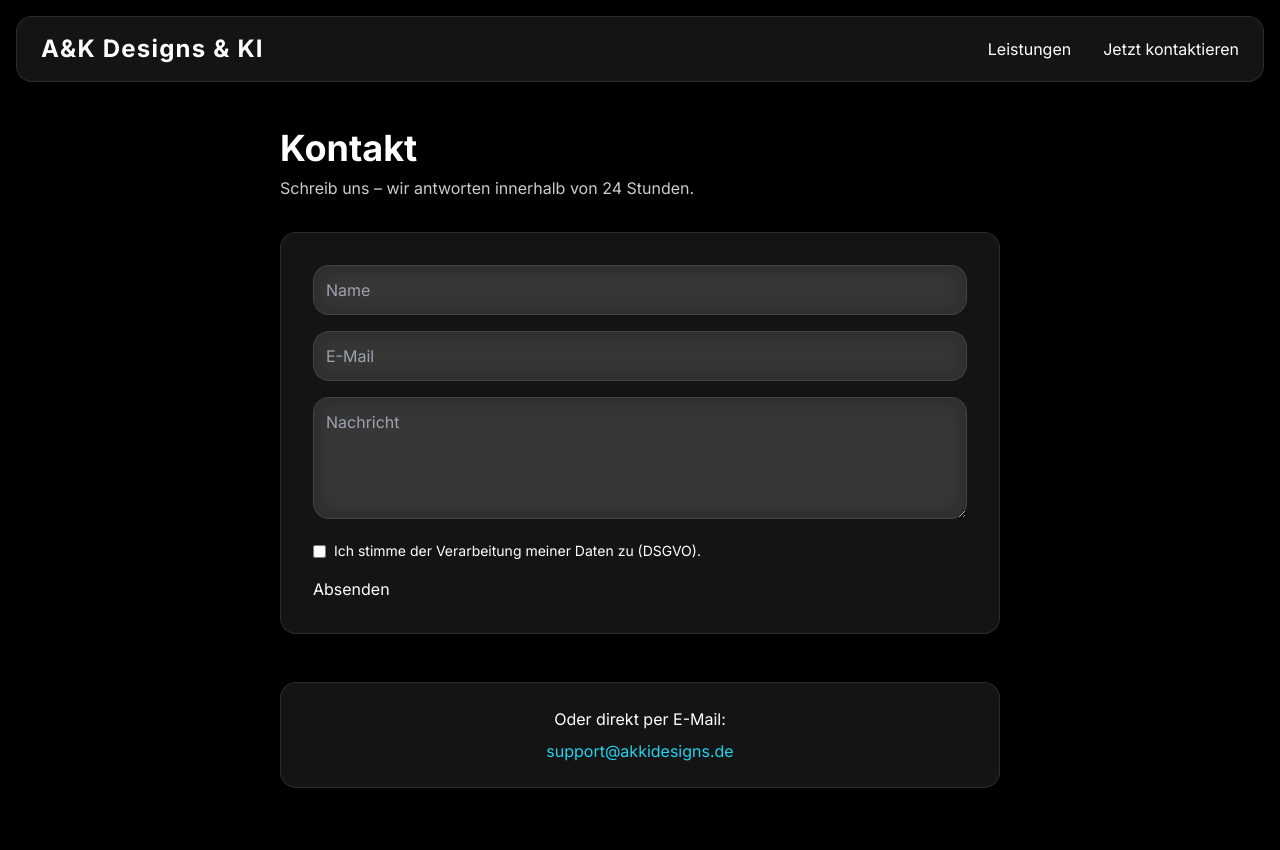
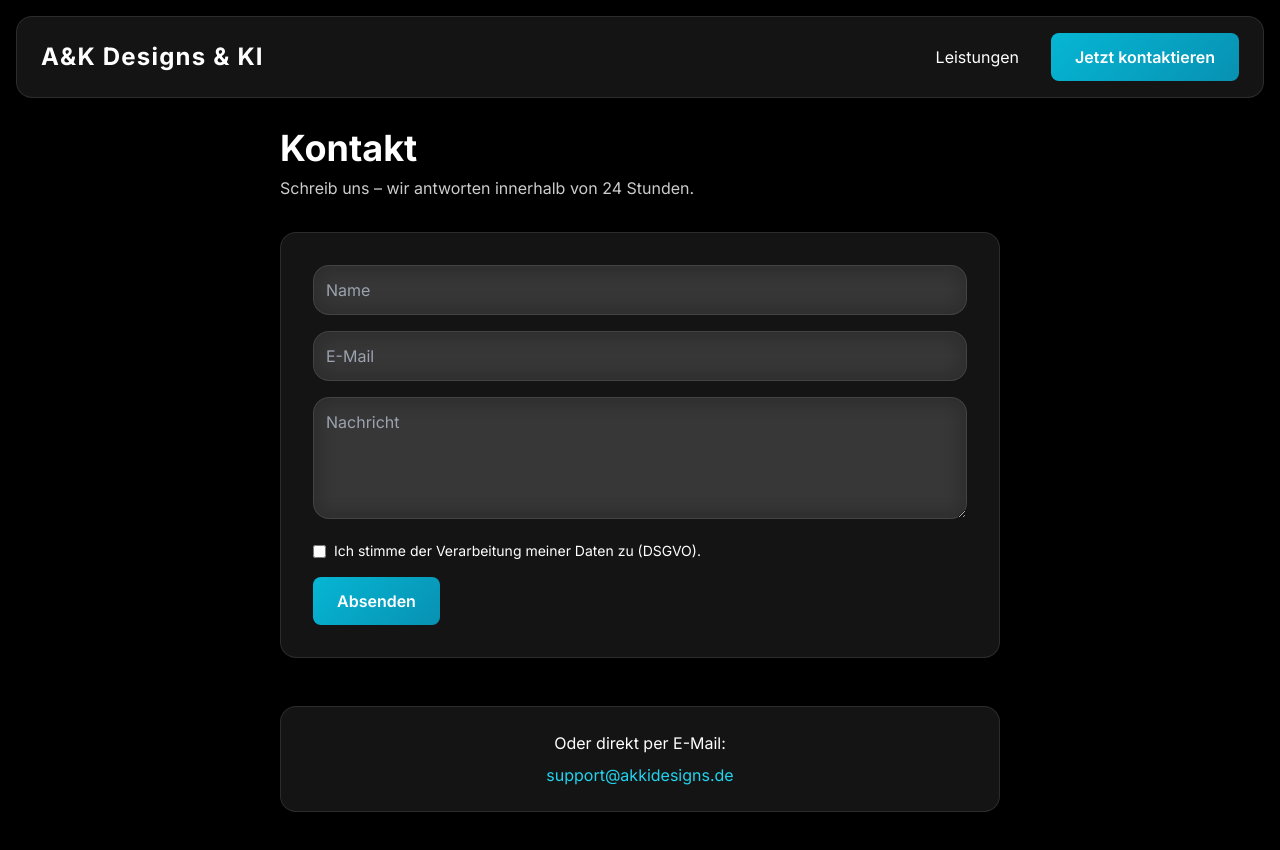
Before and after one commit to majdakkash4-crypto/akkidesigns, a Next.js app: page /kontakt in a window 1280 px wide. Shown: the top 850 px of the page. Built offline with nearby package versions, Linux system fonts and the light colour scheme.

Commit message:
Update globals.css

```diff
--- a/app/globals.css
+++ b/app/globals.css
@@ -4,7 +4,7 @@
 
 /* Hintergrundbild */
 body {
-  background-image: url('/bg.png');
+  background-image: url('public/bg.png');
   background-size: cover;
   background-position: center;
   background-repeat: no-repeat;
@@ -13,7 +13,7 @@ body {
   color: white;
 }
 
-/* Glass-Effekt wieder herstellen */
+/* Glass-Effekt */
 .glass {
   background: rgba(255, 255, 255, 0.08);
   backdrop-filter: blur(12px);
@@ -21,3 +21,20 @@ body {
   border: 1px solid rgba(255, 255, 255, 0.1);
   border-radius: 16px;
 }
+
+/* Farbiger Button */
+.btn-accent {
+  background: linear-gradient(135deg, #06b6d4, #0891b2);
+  color: white;
+  padding: 0.75rem 1.5rem;
+  border-radius: 0.5rem;
+  font-weight: 600;
+  transition: all 0.3s ease;
+  display: inline-block;
+  text-decoration: none;
+}
+
+.btn-accent:hover {
+  background: linear-gradient(135deg, #0891b2, #0e7490);
+  transform: scale(1.05);
+}
```
